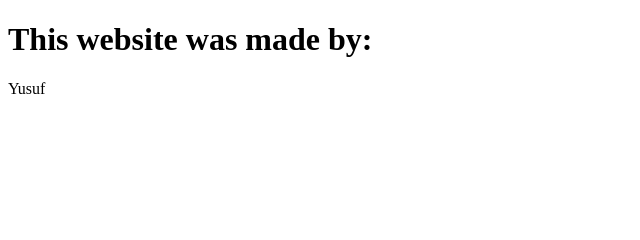
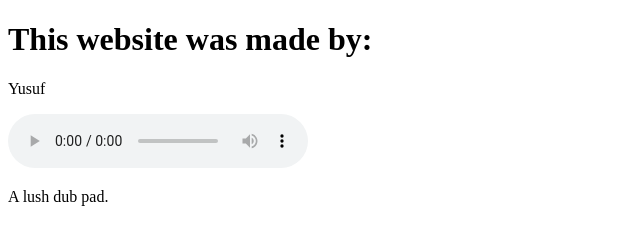
Before and after one commit to Yusuf-Ally/Yusuf-Ally.github.io, a plain HTML site: page index.html in a window 1280 px wide. Shown: the whole page, without its empty margins (0-640 px from the left). Drawn offline with Linux system fonts and the light colour scheme.

Commit message:
Added dub pad

```diff
--- a/index.html
+++ b/index.html
@@ -9,5 +9,12 @@
 	<p>
 	Yusuf
 	</p>
+
+<audio controls>
+  <source src="dub.mp3" type="audio/mpeg">
+  Your browser does not support the audio element.
+</audio>
+<p> A lush dub pad. </p>
+
 </body>
 </html>
```
Also changed, not shown: 1 other file.
